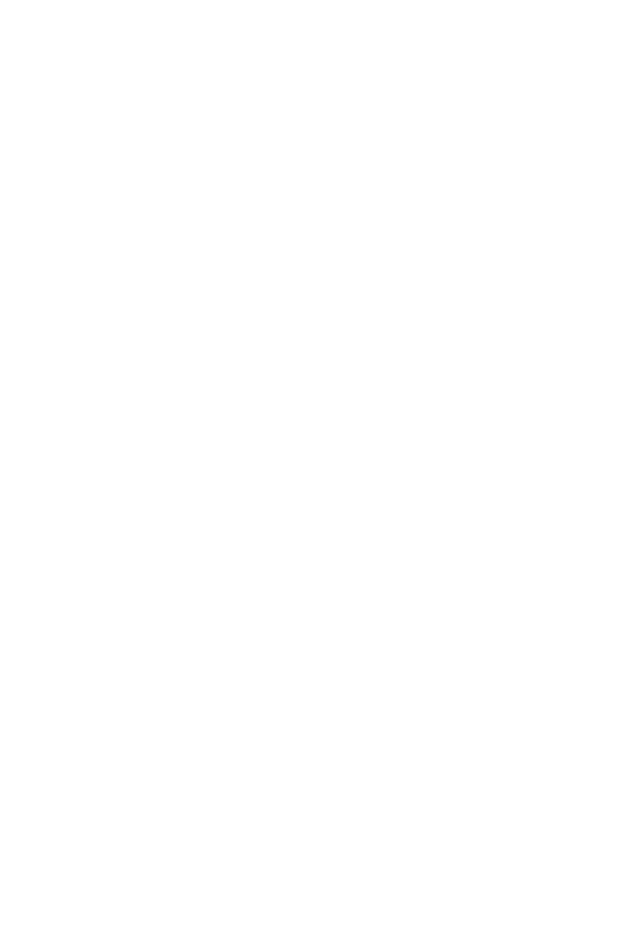
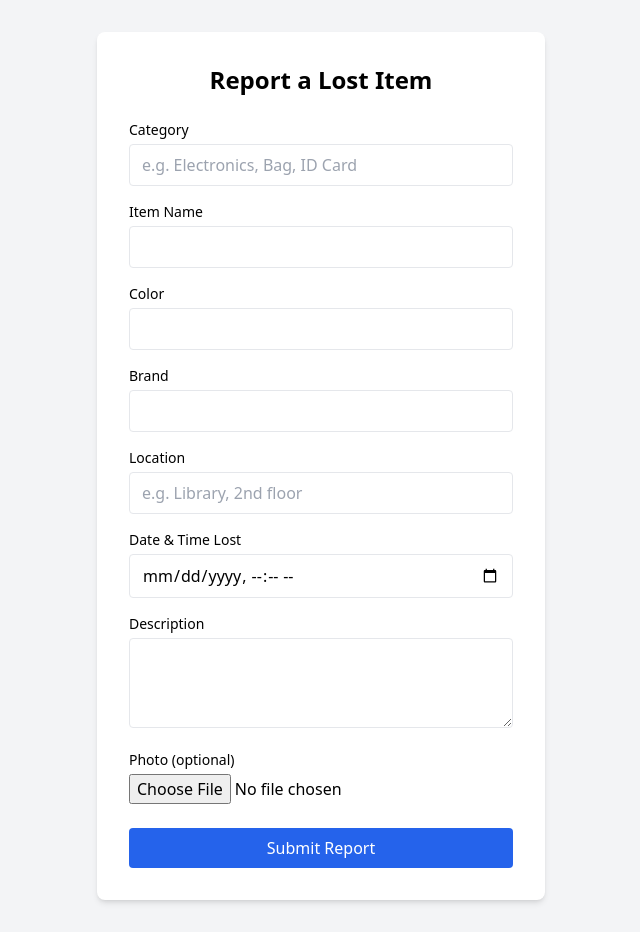
Before and after one commit to slnaveenya-22/lost-found-portal, a React (Create React App) app in the folder frontend/: page /report-lost in a window 1280 px wide. Before the commit this address had no page. Shown: the whole page, without its empty margins (319-959 px from the left). Before the commit the page ends 800 px from the top, so only its background shows below. Built offline with nearby package versions, Linux system fonts and the light colour scheme.

Commit message:
Story 3: Report a lost item, UI and backend completed and tested

```diff
--- a/frontend/src/App.js
+++ b/frontend/src/App.js
@@ -1,6 +1,7 @@
-import { BrowserRouter, Routes, Route, Link } from "react-router-dom";
+import { BrowserRouter, Routes, Route } from "react-router-dom";
 import Register from "./pages/Register";
 import Login from "./pages/Login";
+import ReportLostItem from "./pages/ReportLostItem";
 
 function App() {
   return (
@@ -9,6 +10,7 @@
         <Routes>
           <Route path="/register" element={<Register />} />
           <Route path="/login" element={<Login />} />
+          <Route path="/report-lost" element={<ReportLostItem />} />
           <Route path="/" element={<Login />} />
         </Routes>
       </div>
--- /dev/null
+++ b/frontend/src/pages/ReportLostItem.jsx
@@ -0,0 +1,200 @@
+import { useState } from "react";
+import axios from "axios";
+
+function ReportLostItem() {
+  const [formData, setFormData] = useState({
+    category: "",
+    item_name: "",
+    color: "",
+    brand: "",
+    location: "",
+    date_time: "",
+    description: "",
+  });
+  const [image, setImage] = useState(null);
+  const [error, setError] = useState("");
+  const [success, setSuccess] = useState("");
+
+  const handleChange = (e) => {
+    setFormData({ ...formData, [e.target.name]: e.target.value });
+  };
+
+  const handleImageChange = (e) => {
+    setImage(e.target.files[0]);
+  };
+
+  const handleSubmit = async (e) => {
+    e.preventDefault();
+    setError("");
+    setSuccess("");
+
+    const storedUser = localStorage.getItem("user");
+    if (!storedUser) {
+      setError("You must be logged in to report a lost item.");
+      return;
+    }
+    const user = JSON.parse(storedUser);
+
+    if (!formData.category || !formData.item_name || !formData.location || !formData.date_time) {
+      setError("Category, item name, location, and date are required");
+      return;
+    }
+
+    try {
+      const data = new FormData();
+      data.append("user_id", user.id);
+      data.append("category", formData.category);
+      data.append("item_name", formData.item_name);
+      data.append("color", formData.color);
+      data.append("brand", formData.brand);
+      data.append("location", formData.location);
+      data.append("date_time", formData.date_time);
+      data.append("description", formData.description);
+      if (image) {
+        data.append("image", image);
+      }
+
+      const response = await axios.post("http://localhost:5000/api/items/lost", data, {
+        headers: { "Content-Type": "multipart/form-data" },
+      });
+
+      setSuccess(`${response.data.message} (Report ID: ${response.data.reportId})`);
+      setFormData({
+        category: "",
+        item_name: "",
+        color: "",
+        brand: "",
+        location: "",
+        date_time: "",
+        description: "",
+      });
+      setImage(null);
+    } catch (err) {
+      if (err.response && err.response.data && err.response.data.error) {
+        setError(err.response.data.error);
+      } else {
+        setError("Something went wrong. Please try again.");
+      }
+    }
+  };
+
+  return (
+    <div className="flex items-center justify-center min-h-screen bg-gray-100 py-8">
+      <form
+        onSubmit={handleSubmit}
+        className="bg-white p-8 rounded-lg shadow-md w-full max-w-md"
+      >
+        <h2 className="text-2xl font-bold mb-6 text-center">Report a Lost Item</h2>
+
+        {error && (
+          <div className="bg-red-100 text-red-700 p-2 rounded mb-4 text-sm">
+            {error}
+          </div>
+        )}
+        {success && (
+          <div className="bg-green-100 text-green-700 p-2 rounded mb-4 text-sm">
+            {success}
+          </div>
+        )}
+
+        <div className="mb-4">
+          <label className="block text-sm font-medium mb-1">Category</label>
+          <input
+            type="text"
+            name="category"
+            value={formData.category}
+            onChange={handleChange}
+            className="w-full border rounded px-3 py-2"
+            placeholder="e.g. Electronics, Bag, ID Card"
+          />
+        </div>
+
+        <div className="mb-4">
+          <label className="block text-sm font-medium mb-1">Item Name</label>
+          <input
+            type="text"
+            name="item_name"
+            value={formData.item_name}
+            onChange={handleChange}
+            className="w-full border rounded px-3 py-2"
+          />
+        </div>
+
+        <div className="mb-4">
+          <label className="block text-sm font-medium mb-1">Color</label>
+          <input
+            type="text"
+            name="color"
+            value={formData.color}
+            onChange={handleChange}
+            className="w-full border rounded px-3 py-2"
+          />
+        </div>
+
+        <div className="mb-4">
+          <label className="block text-sm font-medium mb-1">Brand</label>
+          <input
+            type="text"
+            name="brand"
+            value={formData.brand}
+            onChange={handleChange}
+            className="w-full border rounded px-3 py-2"
+          />
+        </div>
+
+        <div className="mb-4">
+          <label className="block text-sm font-medium mb-1">Location</label>
+          <input
+            type="text"
+            name="location"
+            value={formData.location}
+            onChange={handleChange}
+            className="w-full border rounded px-3 py-2"
+            placeholder="e.g. Library, 2nd floor"
+          />
+        </div>
+
+        <div className="mb-4">
+          <label className="block text-sm font-medium mb-1">Date & Time Lost</label>
+          <input
+            type="datetime-local"
+            name="date_time"
+            value={formData.date_time}
+            onChange={handleChange}
+            className="w-full border rounded px-3 py-2"
+          />
+        </div>
+
+        <div className="mb-4">
+          <label className="block text-sm font-medium mb-1">Description</label>
+          <textarea
+            name="description"
+            value={formData.description}
+            onChange={handleChange}
+            className="w-full border rounded px-3 py-2"
+            rows="3"
+          />
+        </div>
+
+        <div className="mb-6">
+          <label className="block text-sm font-medium mb-1">Photo (optional)</label>
+          <input
+            type="file"
+            accept="image/*"
+            onChange={handleImageChange}
+            className="w-full"
+          />
+        </div>
+
+        <button
+          type="submit"
+          className="w-full bg-blue-600 text-white py-2 rounded hover:bg-blue-700"
+        >
+          Submit Report
+        </button>
+      </form>
+    </div>
+  );
+}
+
+export default ReportLostItem;
```
Also changed, not shown: 2 other files (tests, documents, lock files or other folders).
